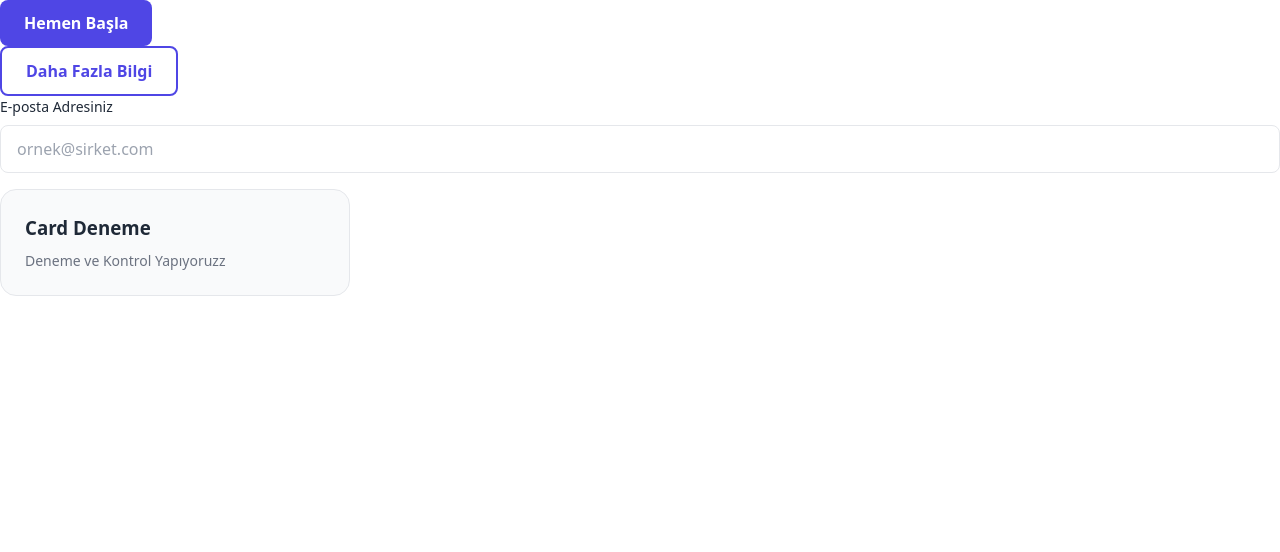
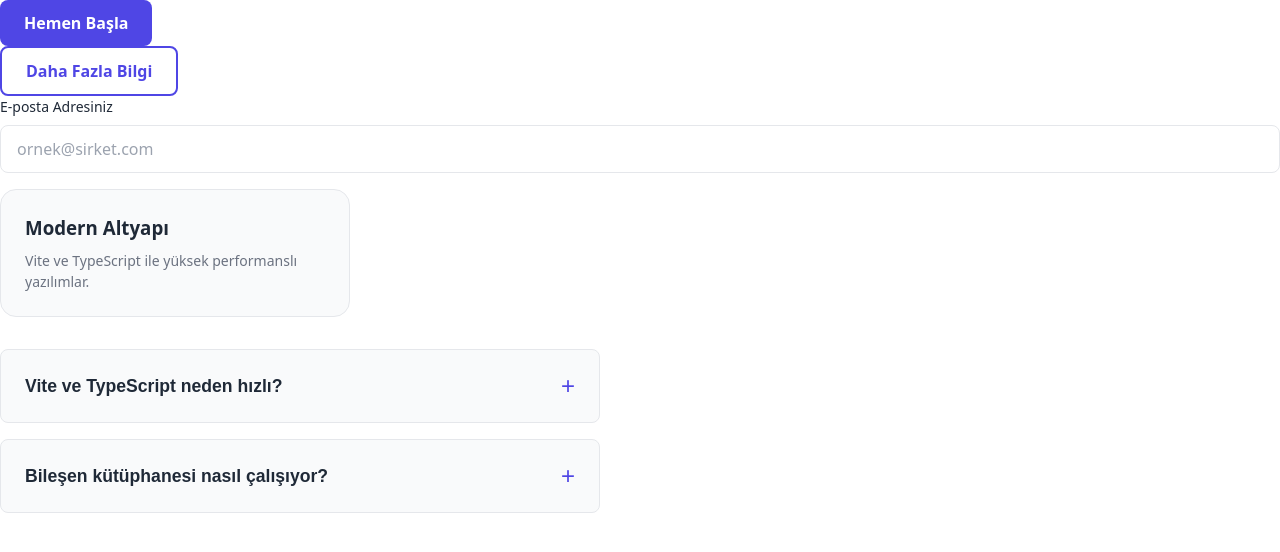
Before and after one commit to iclalolkky/Challange, a website built with Vite: page index.html in a window 1280 px wide. Built offline with nearby package versions, Linux system fonts and the light colour scheme.

Commit message:
feat: accordion component added with open/close logic

```diff
--- /dev/null
+++ b/src/components/Accordion/Accordion.ts
@@ -0,0 +1,53 @@
+export interface AccordionItem {
+  title: string;
+  content: string;
+}
+
+export function createAccordion(items: AccordionItem[]): HTMLDivElement {
+  const container = document.createElement('div');
+  container.classList.add('accordion');
+
+  items.forEach((item, index) => {
+
+    const section = document.createElement('div');
+    section.classList.add('accordion__item');
+
+    const header = document.createElement('button');
+    header.classList.add('accordion__header');
+    header.setAttribute('aria-expanded', 'false');
+    header.setAttribute('aria-controls', `accordion-content-${index}`);
+
+    header.innerHTML = `
+      <span class="accordion__title">${item.title}</span>
+      <span class="accordion__icon">+</span>
+    `;
+
+    const contentWrapper = document.createElement('div');
+    contentWrapper.id = `accordion-content-${index}`;
+    contentWrapper.classList.add('accordion__content');
+
+    const contentText = document.createElement('p');
+    contentText.textContent = item.content;
+    contentWrapper.appendChild(contentText);
+
+    header.addEventListener('click', () => {
+      const isOpen = section.classList.contains('accordion__item--open');
+
+      if (isOpen) {
+        section.classList.remove('accordion__item--open');
+        header.setAttribute('aria-expanded', 'false');
+        header.querySelector('.accordion__icon')!.textContent = '+';
+      } else {
+        section.classList.add('accordion__item--open');
+        header.setAttribute('aria-expanded', 'true');
+        header.querySelector('.accordion__icon')!.textContent = '−';
+      }
+    });
+
+    section.appendChild(header);
+    section.appendChild(contentWrapper);
+    container.appendChild(section);
+  });
+
+  return container;
+}
--- /dev/null
+++ b/src/components/Accordion/_accordion.scss
@@ -0,0 +1,68 @@
+.accordion {
+  display: flex;
+  flex-direction: column;
+  gap: 1rem;
+  width: 100%;
+  max-width: 600px;
+  margin: 2rem 0;
+
+  &__item {
+    border: 1px solid var(--border-color);
+    border-radius: 0.5rem;
+    overflow: hidden;
+    background-color: var(--card-bg);
+    transition: all 0.3s ease;
+
+    &--open {
+      border-color: var(--primary-color);
+      box-shadow: 0 4px 6px -1px rgba(0, 0, 0, 0.1);
+
+      .accordion__content {
+        grid-template-rows: 1fr;
+        padding: 0 1.5rem 1.5rem 1.5rem;
+      }
+    }
+  }
+
+  &__header {
+    width: 100%;
+    display: flex;
+    justify-content: space-between;
+    align-items: center;
+    padding: 1.5rem;
+    background: none;
+    border: none;
+    cursor: pointer;
+    color: var(--text-color);
+    font-size: 1.1rem;
+    font-weight: 600;
+    text-align: left;
+    transition: color 0.2s ease;
+
+    &:hover {
+      color: var(--primary-color);
+    }
+  }
+
+  &__icon {
+    font-size: 1.5rem;
+    font-weight: 300;
+    line-height: 1;
+    color: var(--primary-color);
+  }
+
+  &__content {
+    display: grid;
+    grid-template-rows: 0fr;
+    transition: all 0.3s ease-in-out;
+    padding: 0 1.5rem;
+
+    p {
+      overflow: hidden;
+      color: var(--text-color);
+      opacity: 0.8;
+      line-height: 1.6;
+      margin: 0;
+    }
+  }
+}
--- a/src/main.ts
+++ b/src/main.ts
@@ -3,6 +3,7 @@ import { createButton } from './components/Button/Button';
 import { createInput } from './components/Input/Input';
 import { createCard } from './components/Card/Card';
 import { createModal } from './components/Modal/Modal';
+import { createAccordion } from './components/Accordion/Accordion';
 
 // HTML #app div
 const app = document.querySelector<HTMLDivElement>('#app');
@@ -14,12 +15,13 @@ if (app) {
     variant: 'primary',
     onClick: () => {
       const modalContent = document.createElement('p');
-    modalContent.textContent = "Harika! Geliştirme sürecimiz tüm hızıyla devam ediyor. Kayıt formu yakında burada olacak.";
+      modalContent.textContent = "Harika! Gelişmeye devam ediyoruz. Kayıt formu yakında burada olacak.";
 
       const modal = createModal({ title: 'Hoş Geldiniz!', content: modalContent });
       document.body.appendChild(modal);
     }
   });
+
   // Outline Buton
   const outlineBtn = createButton({
     text: 'Daha Fazla Bilgi',
@@ -35,12 +37,26 @@ if (app) {
   });
 
   const featureCard = createCard({
-    title: 'Card Deneme',
-    description: 'Deneme ve Kontrol Yapıyoruzz',
+    title: 'Modern Altyapı',
+    description: 'Vite ve TypeScript ile yüksek performanslı yazılımlar.',
   });
+
+  const faqItems = [
+    {
+      title: 'Vite ve TypeScript neden hızlı?',
+      content: 'Vite, geliştirme sunucusunu saniyeler içinde başlatır. TypeScript ise kod yazarken hataları yakalar ve güvenli bir yapı sunar.'
+    },
+    {
+      title: 'Bileşen kütüphanesi nasıl çalışıyor?',
+      content: 'Vanilla TS ve SCSS kullanılarak, BEM metodolojisine tasarlandı.'
+    }
+  ];
+
+  const accordion = createAccordion(faqItems);
 
   app.appendChild(primaryBtn);
   app.appendChild(outlineBtn);
   app.appendChild(emailInput);
   app.appendChild(featureCard);
+  app.appendChild(accordion);
 }
--- a/src/styles/main.scss
+++ b/src/styles/main.scss
@@ -5,3 +5,4 @@
 @use '../components/Input/input';
 @use '../components/Card/card';
 @use '../components/Modal/modal';
+@use '../components/Accordion/accordion';
```
Lines whose indentation alone changed are shown as unchanged.
